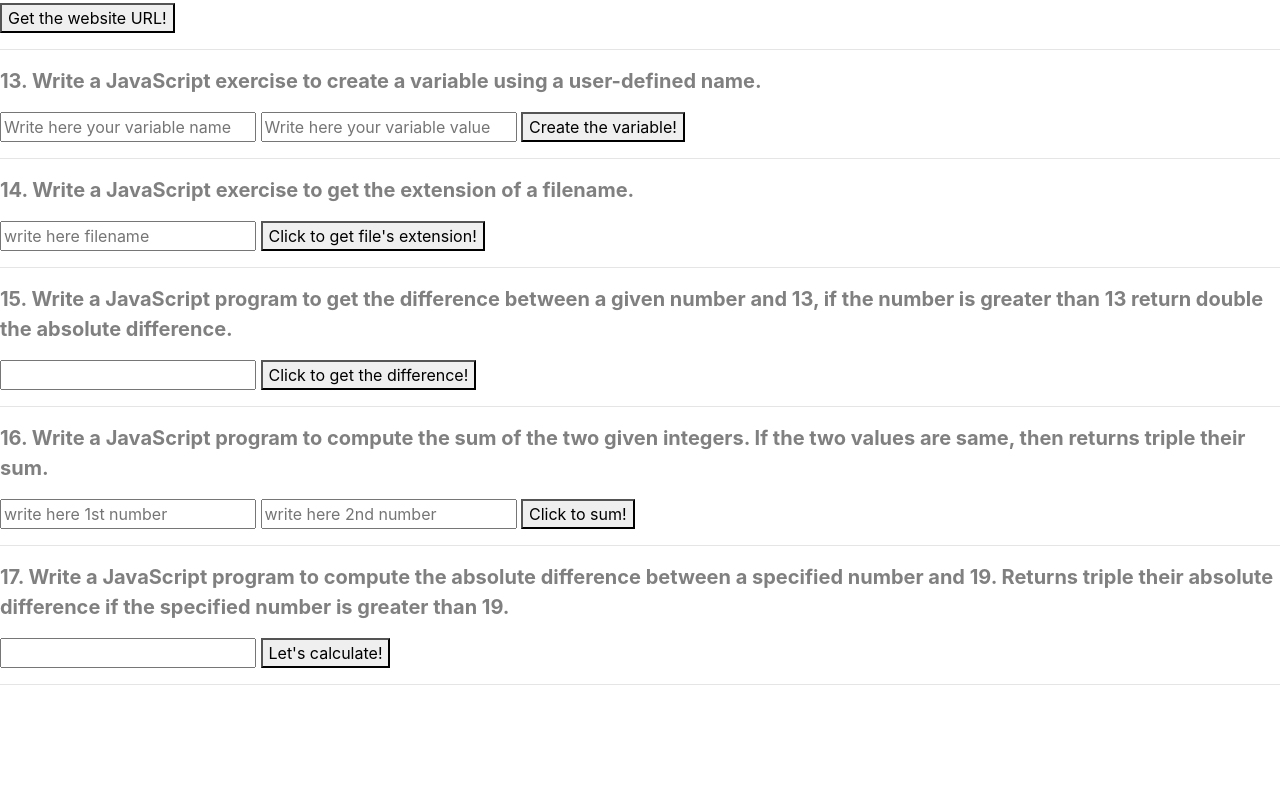
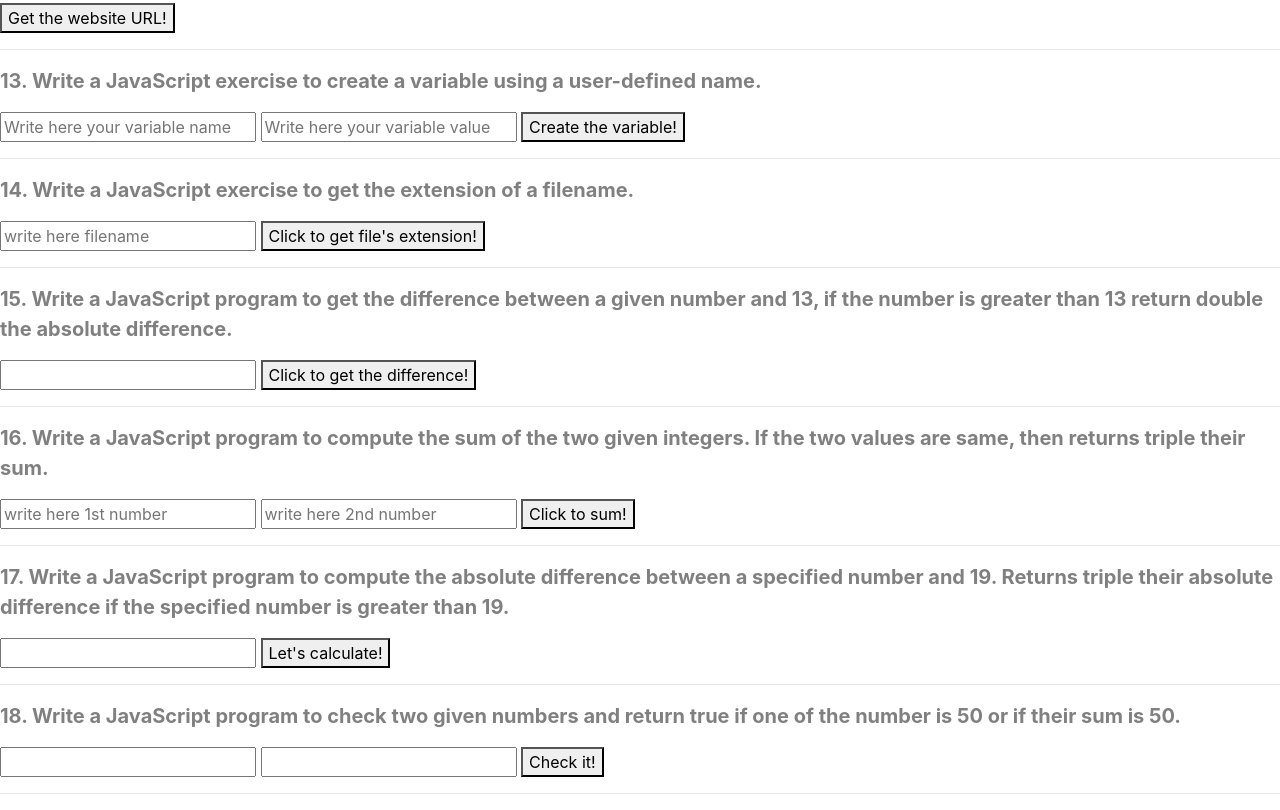
Before and after one commit to marcosaccarola/Strive-Homework-M1D0, a plain HTML site: page index.html in a window 1280 px wide. Shown: the part 1574-2384 px from the top of the page. Before the commit the page ends 2275 px from the top, so only its background shows below. Drawn offline with nearby package versions, Linux system fonts and the light colour scheme.

Commit message:
ex18 commitment

```diff
--- a/index.html
+++ b/index.html
@@ -195,6 +195,16 @@
     <p id="ex17return"></p>
     <hr />
 
+    <p>
+      18. Write a JavaScript program to check two given numbers and return true
+      if one of the number is 50 or if their sum is 50.
+    </p>
+    <input id="ex18input1" type="number" />
+    <input id="ex18input2" type="number" />
+    <button onclick="ex18()">Check it!</button>
+    <p id="ex18return"></p>
+    <hr />
+
     <script
       src="https://code.jquery.com/jquery-3.5.1.slim.min.js"
       integrity="sha384-DfXdz2htPH0lsSSs5nCTpuj/zy4C+OGpamoFVy38MVBnE+IbbVYUew+OrCXaRkfj"
--- a/index.js
+++ b/index.js
@@ -200,3 +200,8 @@ function ex17(){
     var c=b>19?3*b:1*b;
     document.getElementById("ex17return").innerHTML=c;
 };
+
+// 18. Write a JavaScript program to check two given numbers and return true if one of the number is 50 or if their sum is 50.
+function ex18(){
+
+};
```
